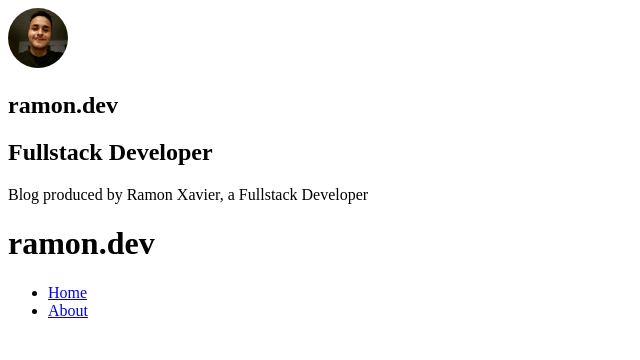
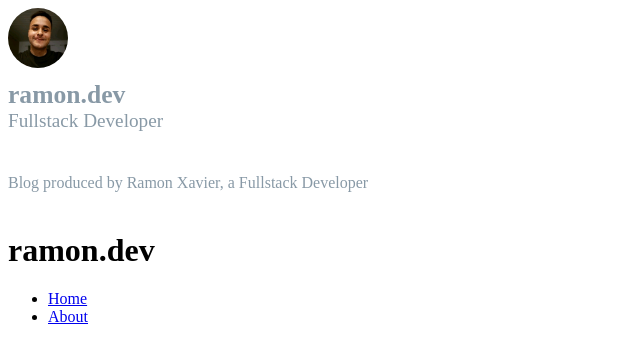
Before and after one commit to ramonxm/gatsby-blog, a Gatsby site: page / in a window 1280 px wide. Shown: the whole page, without its empty margins (0-640 px from the left). Built offline with nearby package versions, Linux system fonts and the light colour scheme; Gatsby itself is replaced by a stand-in of ours.

Commit message:
chore: update profile

```diff
--- a/src/components/Profile/index.js
+++ b/src/components/Profile/index.js
@@ -1,6 +1,9 @@
 import React from "react"
 import { useStaticQuery, graphql } from "gatsby"
 import Avatar from "../Avatar"
+import {
+  ProfileLink, ProfileWrapper, ProfileAuthor, ProfileDescription, ProfilePosition
+} from './styles'
 
 const Profile = () => {
   const {
@@ -22,12 +25,16 @@ const Profile = () => {
   )
 
   return (
-    <div>
-      <Avatar />
-      <h1>{title}</h1>
-      <h2>{position}</h2>
-      <p>{description}</p>
-    </div>
+    <ProfileWrapper>
+      <ProfileLink>
+        <Avatar />
+        <ProfileAuthor>
+          {title}
+        <ProfilePosition>{position}</ProfilePosition>
+        </ProfileAuthor>
+      </ProfileLink>
+        <ProfileDescription>{description}</ProfileDescription>
+    </ProfileWrapper>
   )
 }
 
--- /dev/null
+++ b/src/components/Profile/styles.js
@@ -0,0 +1,34 @@
+import styled from "styled-components"
+import { Link } from "gatsby"
+
+export const ProfileWrapper = styled.section`
+  color: #8899a6;
+  display: flex;
+  flex-direction: column;
+`
+
+export const ProfileLink = styled(Link)`
+  color: #8899a6;
+  text-decoration: none;
+  transition: color 0.5s;
+  &:hover {
+    color: #1fa1f2;
+  }
+`
+
+export const ProfileAuthor = styled.h1`
+  font-size: 1.6rem;
+  margin: 0.5rem auto 1.5rem;
+`
+
+export const ProfilePosition = styled.small`
+  display: block;
+  font-size: 1.2rem;
+  font-weight: 300;
+`
+
+export const ProfileDescription = styled.p`
+  font-size: 1rem;
+  font-weight: 300;
+  line-height: 1.4;
+`
```
